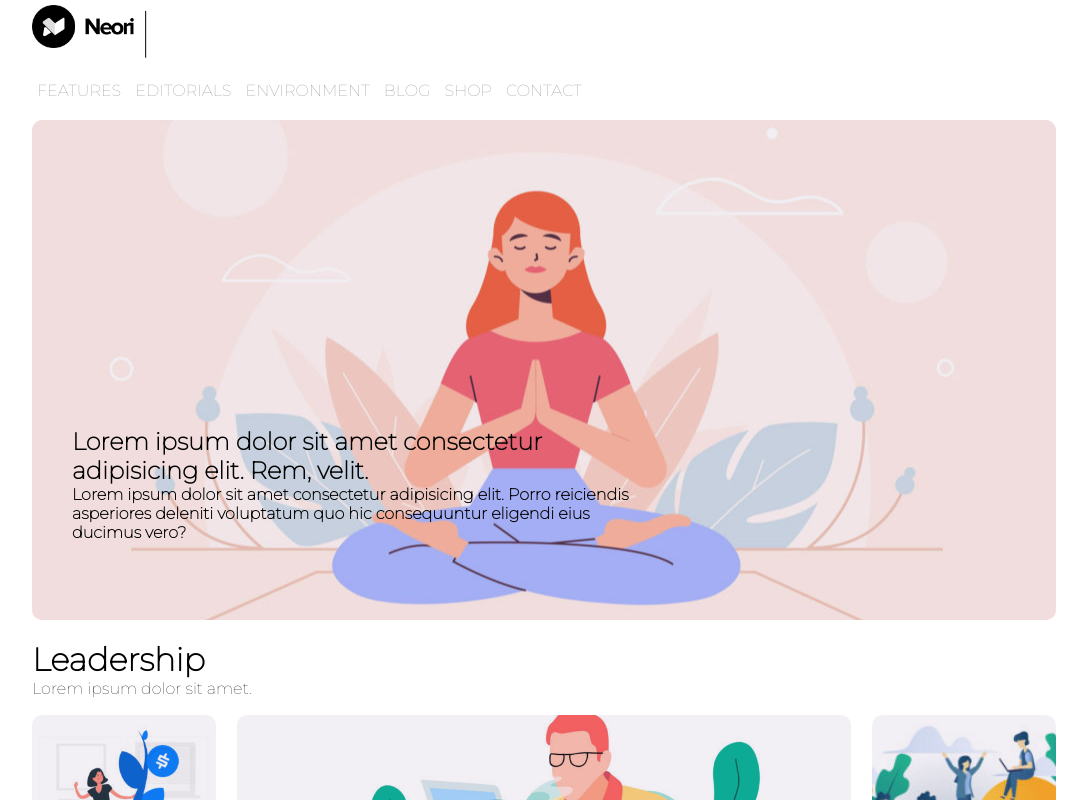
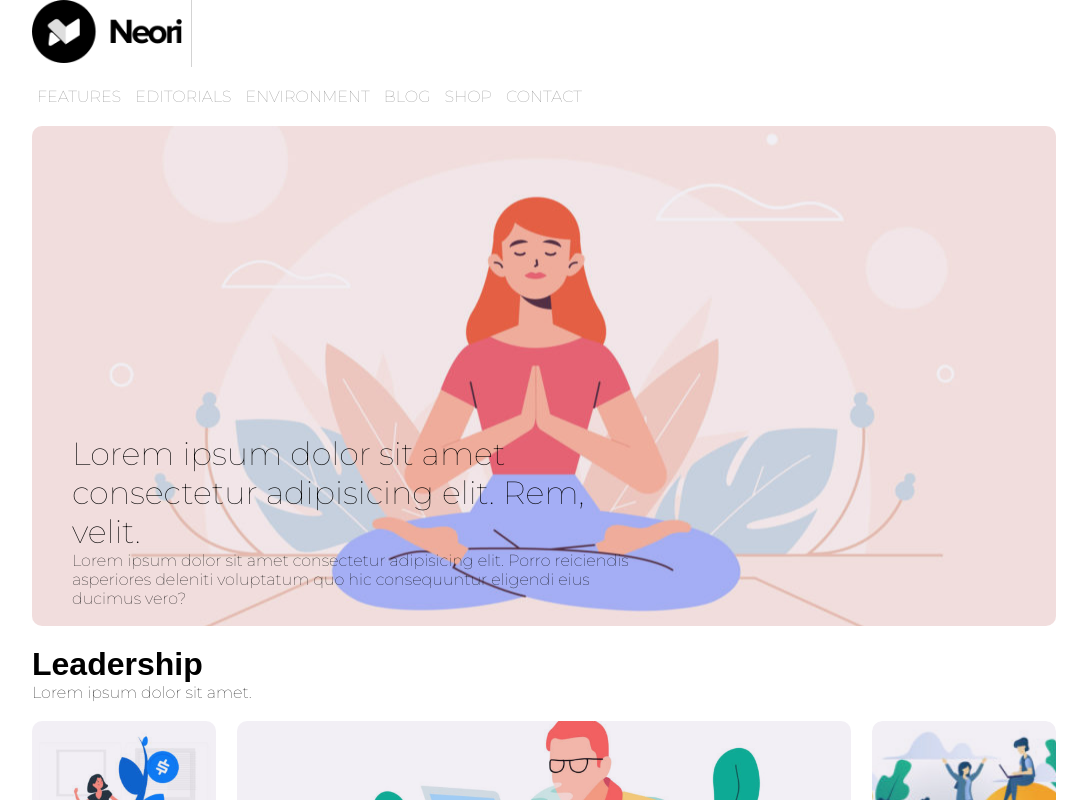
Before and after one commit to Ciuff4/-htmlcss-wp, a plain HTML site: page index.html in a window 1280 px wide. Shown: the top 800 px of the page, without its empty margins (96-1183 px from the left). Drawn offline with Linux system fonts and the light colour scheme.

Commit message:
correction after morning lesson

```diff
--- a/assets/style.css
+++ b/assets/style.css
@@ -28,11 +28,17 @@ header> div{
 }
 
 .logo img{
-    width: 10%;
+    width: 150px;
+}
+
+.logo{
+    border-right: solid 1px lightgray;
+    width: 160px;
 }
 
 .black-line{
     font-size: 50px;
+    vertical-align: top;
 }
 
 ul li{
@@ -75,11 +81,19 @@ a:hover{
     padding-right: 40%;
 }
 
+.ovrly-title{
+    font-size: 2rem;
+}
+
 /* MAIN */
 
 main .mn-title{
     height: 60px;
     margin-bottom: 15px;
+}
+
+h1{
+    font-family: Arial, Helvetica, sans-serif;
 }
 
 .aside{
@@ -101,7 +115,6 @@ main .mn-title{
     background-position: center;
     height: 200px;
     border-radius: 10px;
-
 }
 
 .left-img{
--- a/index.html
+++ b/index.html
@@ -13,8 +13,9 @@
     <header>
         <div class="head-hdr">
             <div class="logo mb-20">
-                <img src="./assets/img/logo.png" alt=""> <span class="black-line">&#124;</span>
+                <img src="./assets/img/logo.png" alt="">
             </div>
+
             <div class="nav-bar">
                 <nav>
                     <ul>
@@ -31,8 +32,8 @@
         <div class="jumbotron">
             <div class="overlay">
                 <div class="overlay-text">
-                    <h2>Lorem ipsum dolor sit amet consectetur adipisicing elit. Rem, velit.</h2>
-                    <h4>Lorem ipsum dolor sit amet consectetur adipisicing elit. Porro reiciendis asperiores deleniti voluptatum quo hic consequuntur eligendi eius ducimus vero?</h4>
+                    <p class="ovrly-title">Lorem ipsum dolor sit amet consectetur adipisicing elit. Rem, velit.</p>
+                    <p>Lorem ipsum dolor sit amet consectetur adipisicing elit. Porro reiciendis asperiores deleniti voluptatum quo hic consequuntur eligendi eius ducimus vero?</p>
                 </div>
             </div>
         </div>
```
